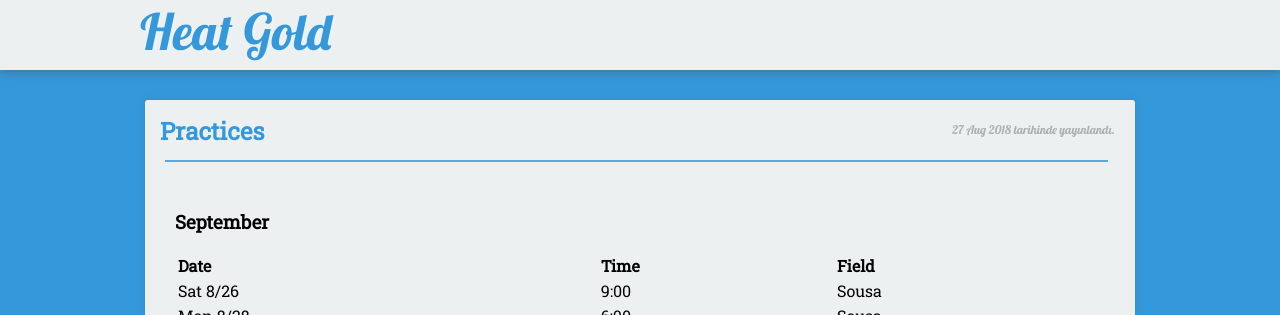
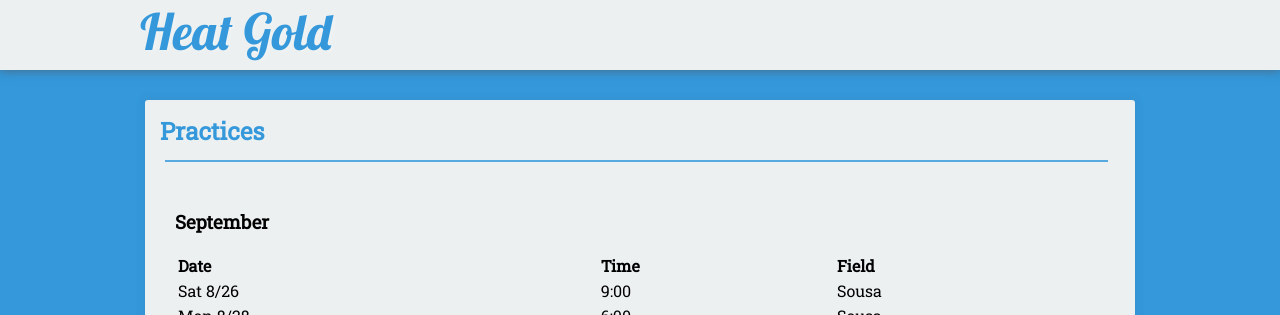
Before and after one commit to seanmerrow/ecf, a Jekyll site: the page built from _posts/2018-08-27-Practices.md, in a window 1280 px wide. Shown: the top 315 px of the page. Built offline with Jekyll 4.4.1, drawn with Linux system fonts in a browser that asks for light colours; nearby versions of some CDN libraries.

Commit message:
Update post.html

```diff
--- a/_layouts/post.html
+++ b/_layouts/post.html
@@ -64,9 +64,6 @@
         <div class="yazi">
           <div class="ustr">
             <h2>{{ page.title }}</h2>
-            <div class="yazibilgisi">
-              {{ page.date | date_to_string }} tarihinde yayınlandı.
-            </div>
           </div>
           <hr>
           <div class="content">
```
